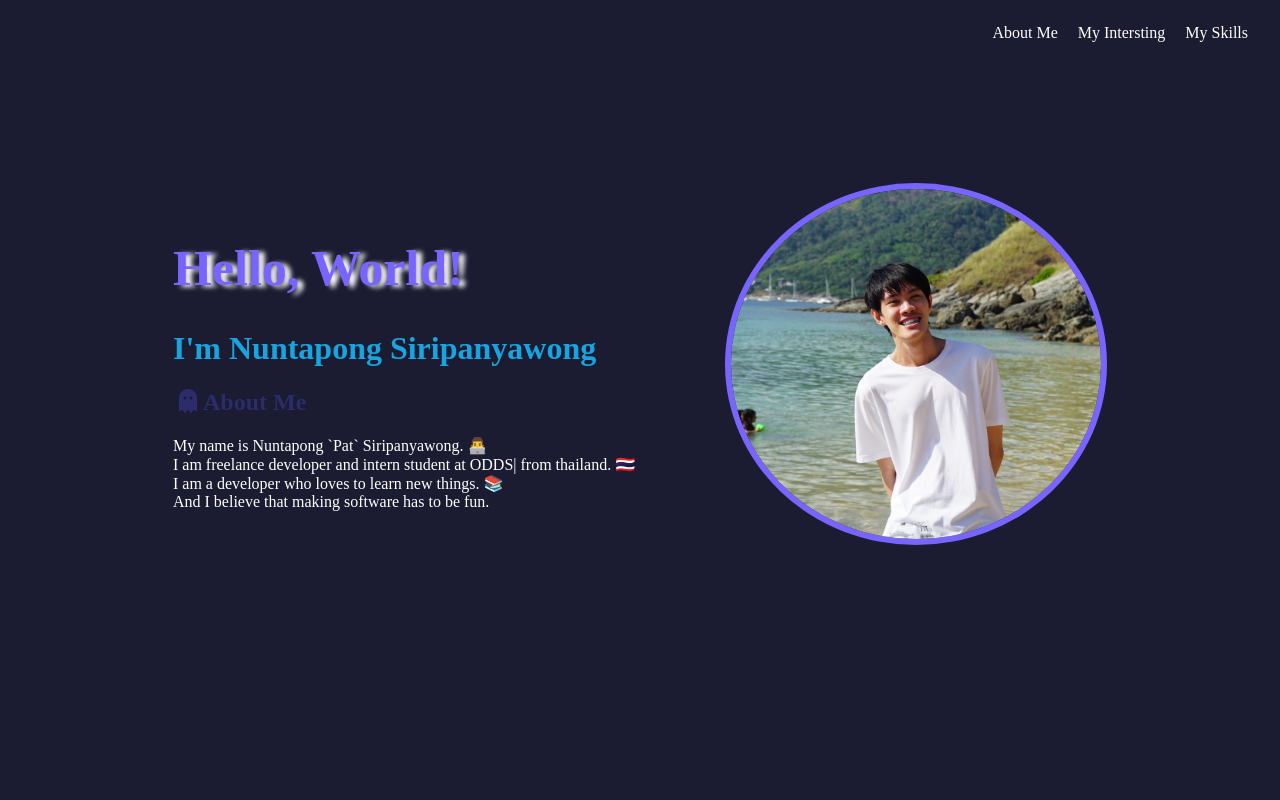
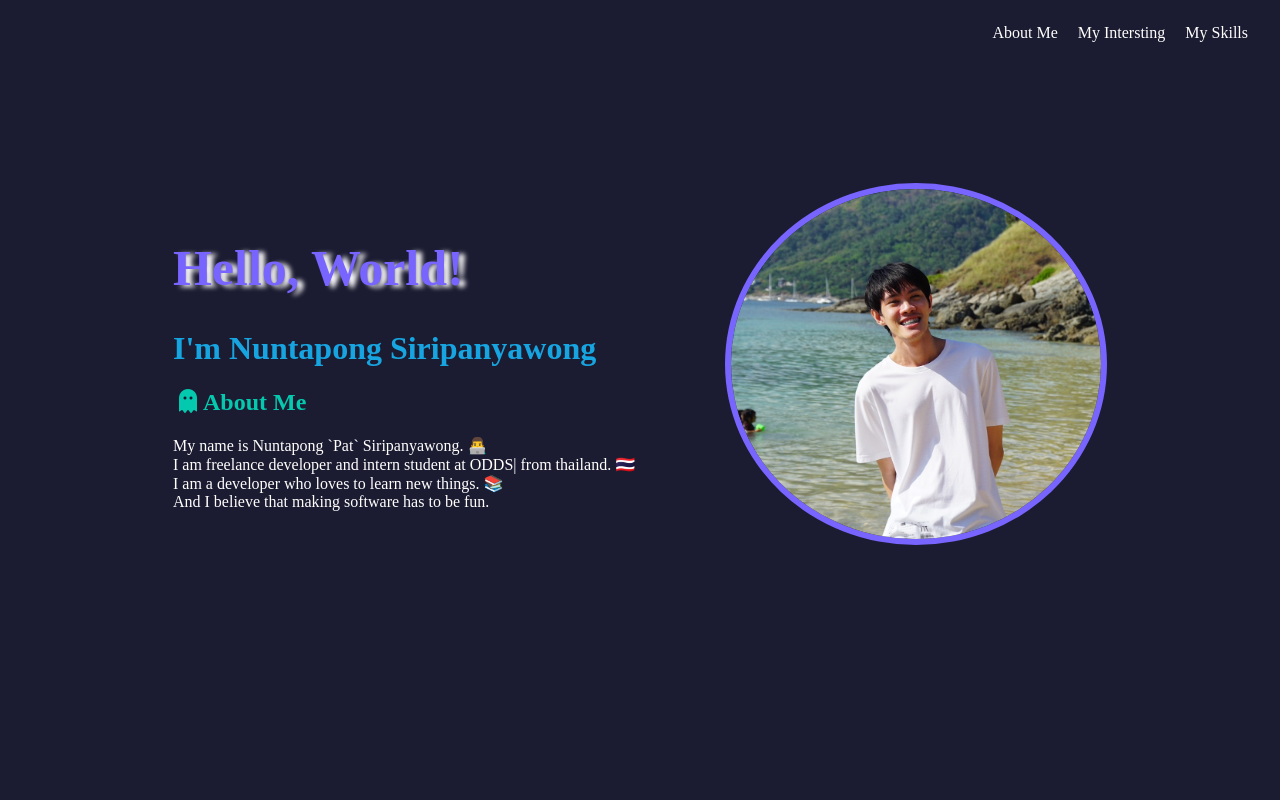
Before and after one commit to NuntapongS/my-portfolio, a React (Create React App) app: page / in a window 1280 px wide. Shown: the top 800 px of the page. Built offline with nearby package versions, Linux system fonts and the light colour scheme.

Commit message:
edit: color on about me

```diff
--- a/src/styles/portfolio.css
+++ b/src/styles/portfolio.css
@@ -9,5 +9,5 @@
 }
 
 .title-about-me {
-    color: #2C2C6C;
+    color: #04C9AE;
 }
```
